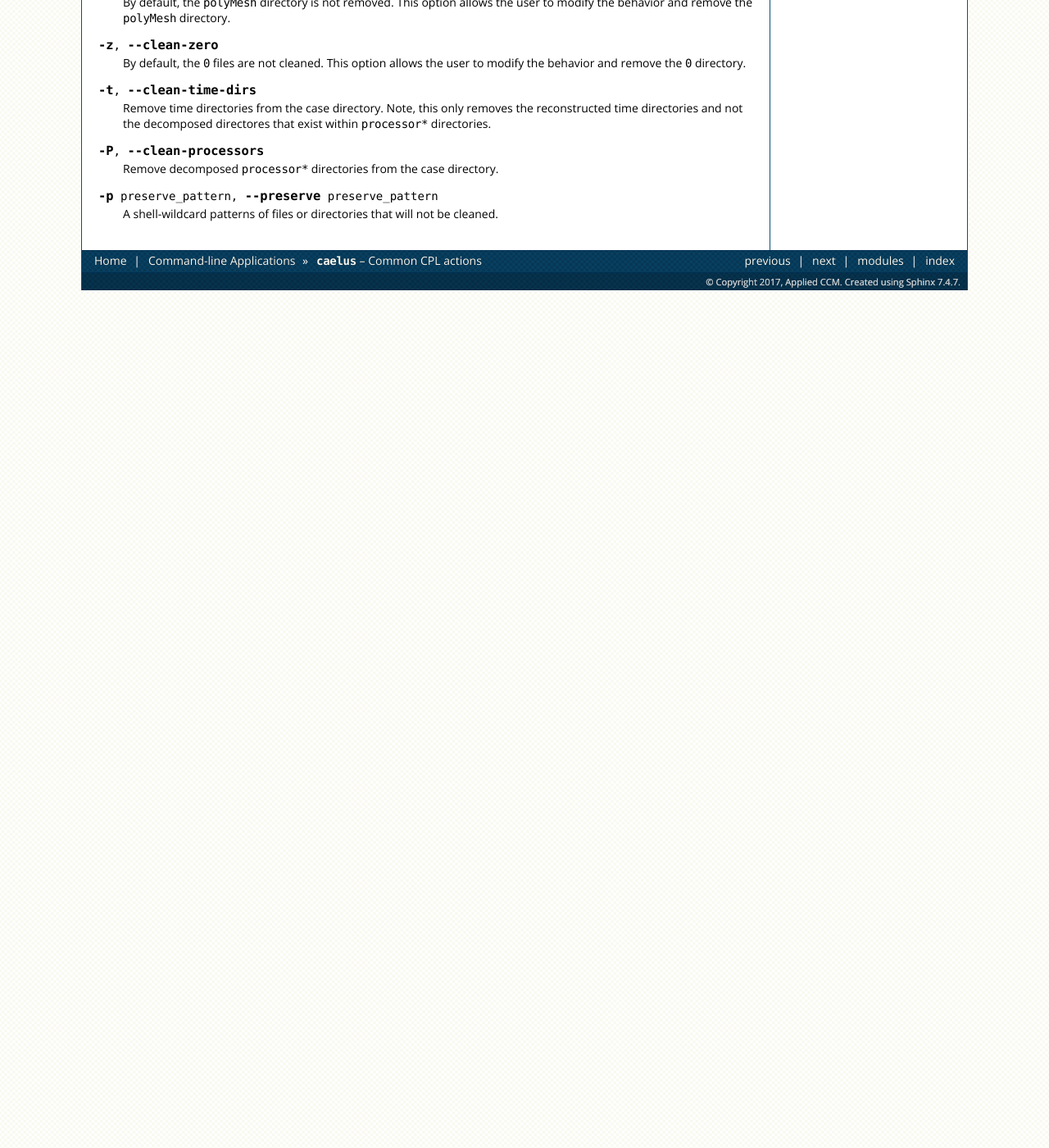
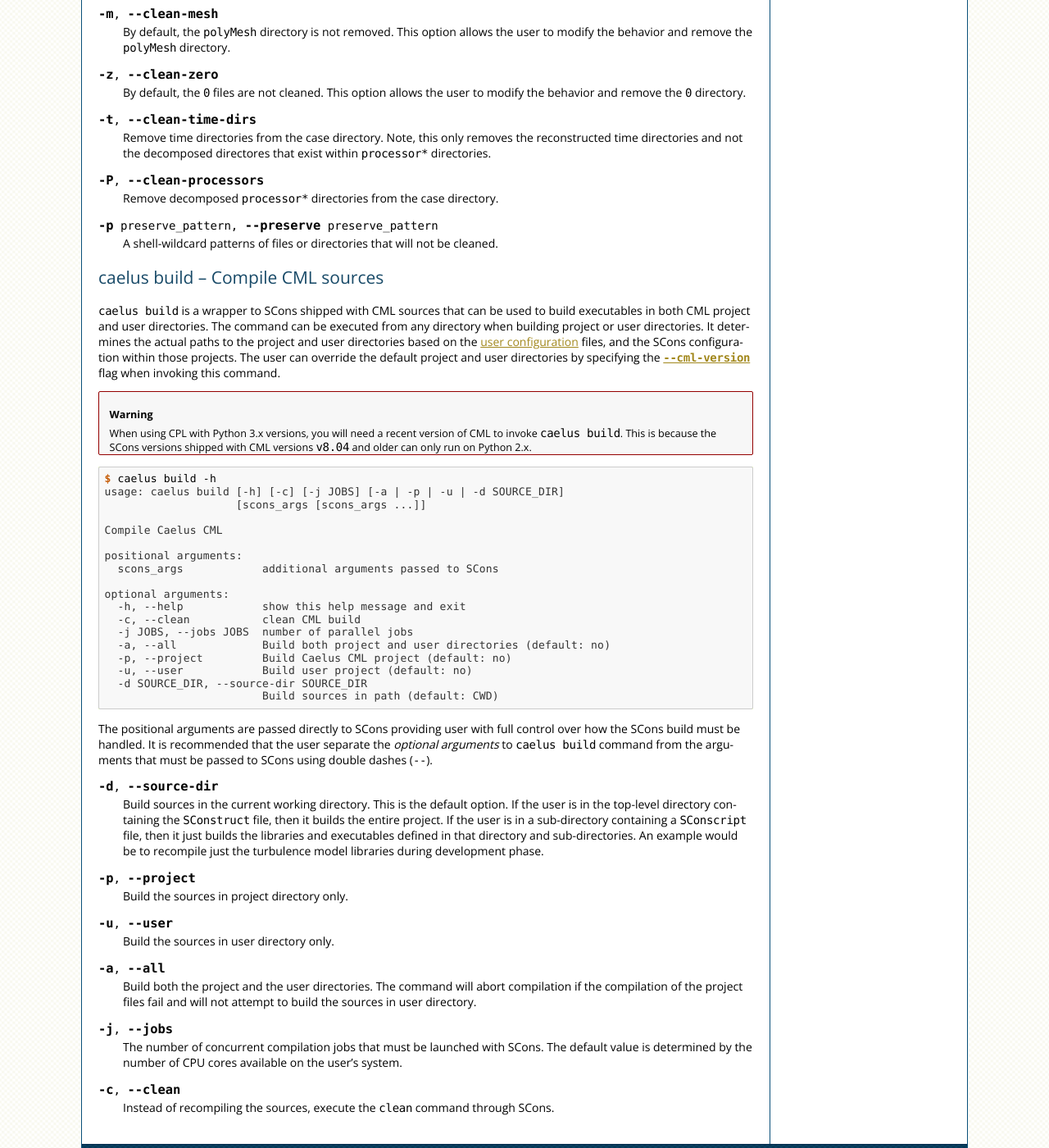
Before and after one commit to sayerhs/cpl, a Sphinx documentation site: the page built from docs/source/user/cli_apps/caelus.rst, in a window 1280 px wide and 1400 px high, scrolled down 5563 px. Shown: the whole window at 82% size. Built offline with Sphinx 7.4.7, drawn with Linux system fonts in a browser that asks for light colours; some of the changed text lies outside the part shown.

Commit message:
Add docs for ``caelus build``

```diff
--- a/docs/source/user/cli_apps/caelus.rst
+++ b/docs/source/user/cli_apps/caelus.rst
@@ -419,3 +419,84 @@
 
    A shell-wildcard patterns of files or directories that will not
    be cleaned.
+
+
+caelus build -- Compile CML sources
+-----------------------------------
+
+``caelus build`` is a wrapper to SCons shipped with CML sources that can be used
+to build executables in both CML project and user directories. The command can
+be executed from any directory when building project or user directories. It
+determines the actual paths to the project and user directories based on the
+:ref:`user configuration <configuration>` files, and the SCons configuration
+within those projects. The user can override the default project and user
+directories by specifying the :option:`--cml-version <cpl --cml-version>` flag
+when invoking this command.
+
+.. warning::
+
+   When using CPL with Python 3.x versions, you will need a recent version of
+   CML to invoke ``caelus build``. This is because the SCons versions shipped
+   with CML versions ``v8.04`` and older can only run on Python 2.x.
+
+.. program:: caelus build
+
+.. code-block:: console
+
+   $ caelus build -h
+   usage: caelus build [-h] [-c] [-j JOBS] [-a | -p | -u | -d SOURCE_DIR]
+                       [scons_args [scons_args ...]]
+
+   Compile Caelus CML
+
+   positional arguments:
+     scons_args            additional arguments passed to SCons
+
+   optional arguments:
+     -h, --help            show this help message and exit
+     -c, --clean           clean CML build
+     -j JOBS, --jobs JOBS  number of parallel jobs
+     -a, --all             Build both project and user directories (default: no)
+     -p, --project         Build Caelus CML project (default: no)
+     -u, --user            Build user project (default: no)
+     -d SOURCE_DIR, --source-dir SOURCE_DIR
+                           Build sources in path (default: CWD)
+
+The positional arguments are passed directly to SCons providing user with full
+control over how the SCons build must be handled. It is recommended that the
+user separate the *optional arguments* to ``caelus build`` command from the
+arguments that must be passed to SCons using double dashes (``--``).
+
+.. option:: -d, --source-dir
+
+   Build sources in the current working directory. This is the default option.
+   If the user is in the top-level directory containing the :file:`SConstruct`
+   file, then it builds the entire project. If the user is in a sub-directory
+   containing a :file:`SConscript` file, then it just builds the libraries and
+   executables defined in that directory and sub-directories. An example would
+   be to recompile just the turbulence model libraries during development phase.
+
+.. option:: -p, --project
+
+   Build the sources in project directory only.
+
+.. option:: -u, --user
+
+   Build the sources in user directory only.
+
+.. option:: -a, --all
+
+   Build both the project and the user directories. The command will abort
+   compilation if the compilation of the project files fail and will not attempt
+   to build the sources in user directory.
+
+.. option:: -j, --jobs
+
+   The number of concurrent compilation jobs that must be launched with SCons.
+   The default value is determined by the number of CPU cores available on the
+   user's system.
+
+.. option:: -c, --clean
+
+   Instead of recompiling the sources, execute the ``clean`` command through
+   SCons.
```
